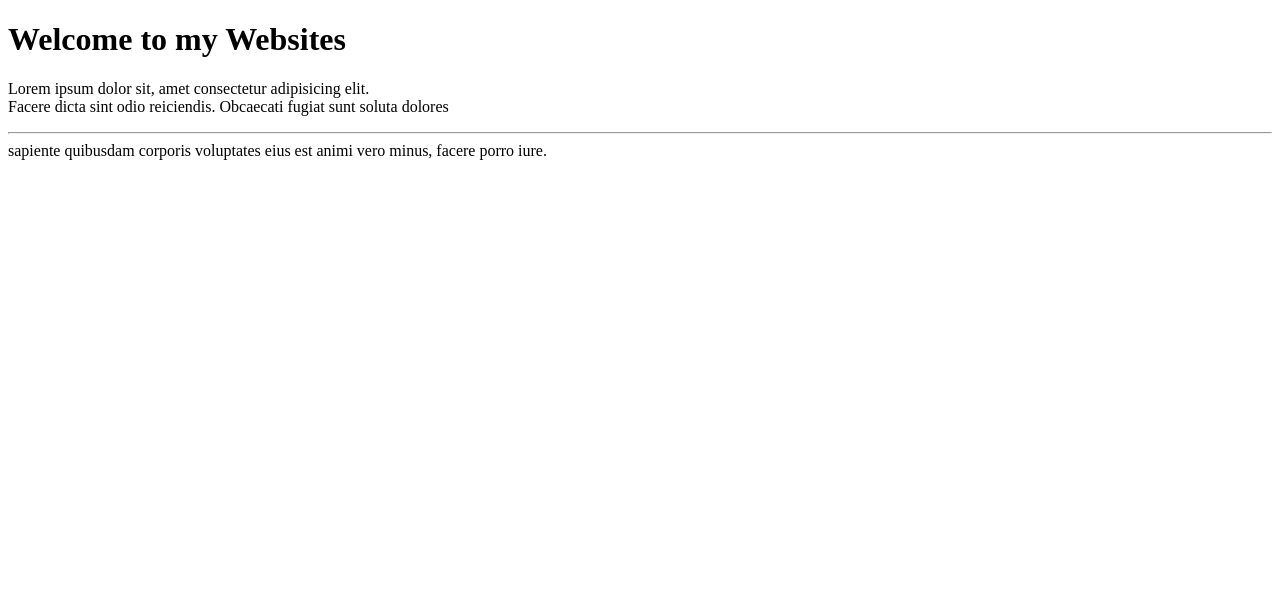
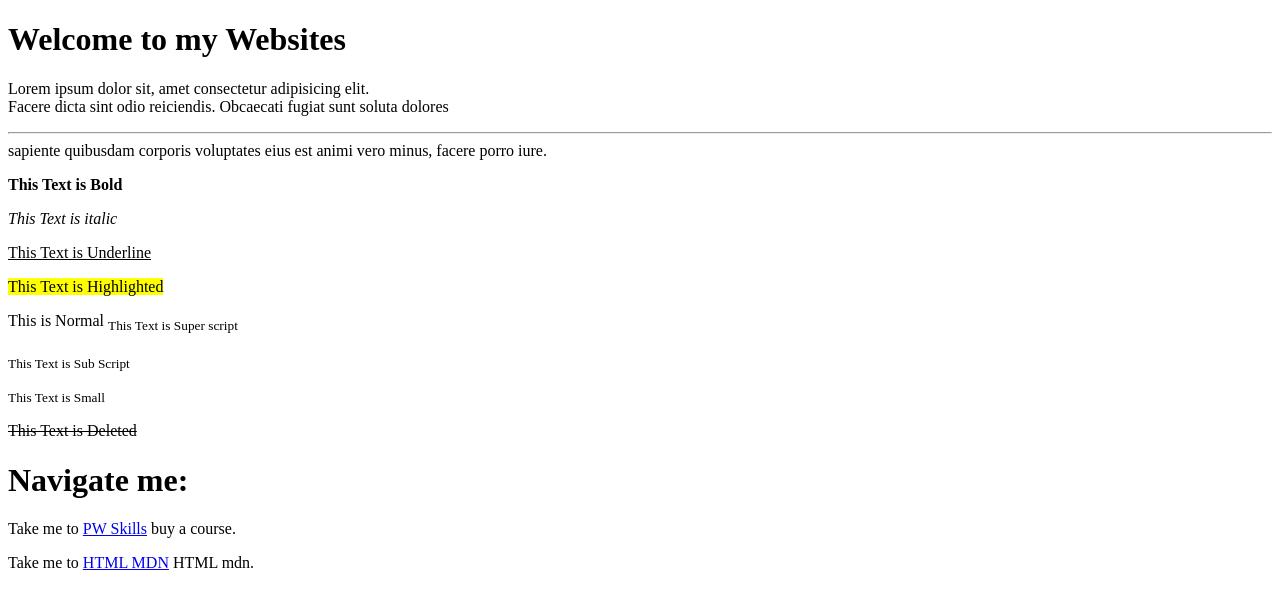
Before and after one commit to Tanxeem/Assignments, a plain HTML site: page index.html in a window 1280 px wide. Drawn offline with Linux system fonts and the light colour scheme.

Commit message:
This is 2st Assignments

```diff
--- a/index.html
+++ b/index.html
@@ -20,6 +20,44 @@
     sapiente quibusdam corporis voluptates eius est animi vero minus, facere porro iure.</p>
 
 
+    <p>
+        <b>This Text is Bold </b>
+    </p>
+    <p>
+        <i>This Text is italic</i>
+    </p>
+    <p>
+        <ins>This Text is Underline</ins>
+    </p>
+    <p>
+        <mark>This Text is Highlighted</mark>
+    </p>
+    <p>
+        This is Normal <sub>This Text is Super script</sub>
+    </p>
+    <p>
+        <sub>This Text is Sub Script</sub>
+    </p>
+    <p>
+        <small>This Text is Small</small>
+    </p>
+    <p>
+        <del>This Text is Deleted</del>
+    </p>
+
+
+    <h1>Navigate me:</h1>
+    <p>
+        Take me to
+        <a href="https://pwskills.com/" target="_blank">PW Skills</a>
+    buy a course.
+    </p>
+    <p>
+        Take me to
+        <a href="https://developer.mozilla.org/en-US/docs/Web/HTML" target="_blank">HTML MDN</a>
+    HTML mdn.
+    </p>
+
     <script src="java.js"></script>
 </body>
 </html>
```
